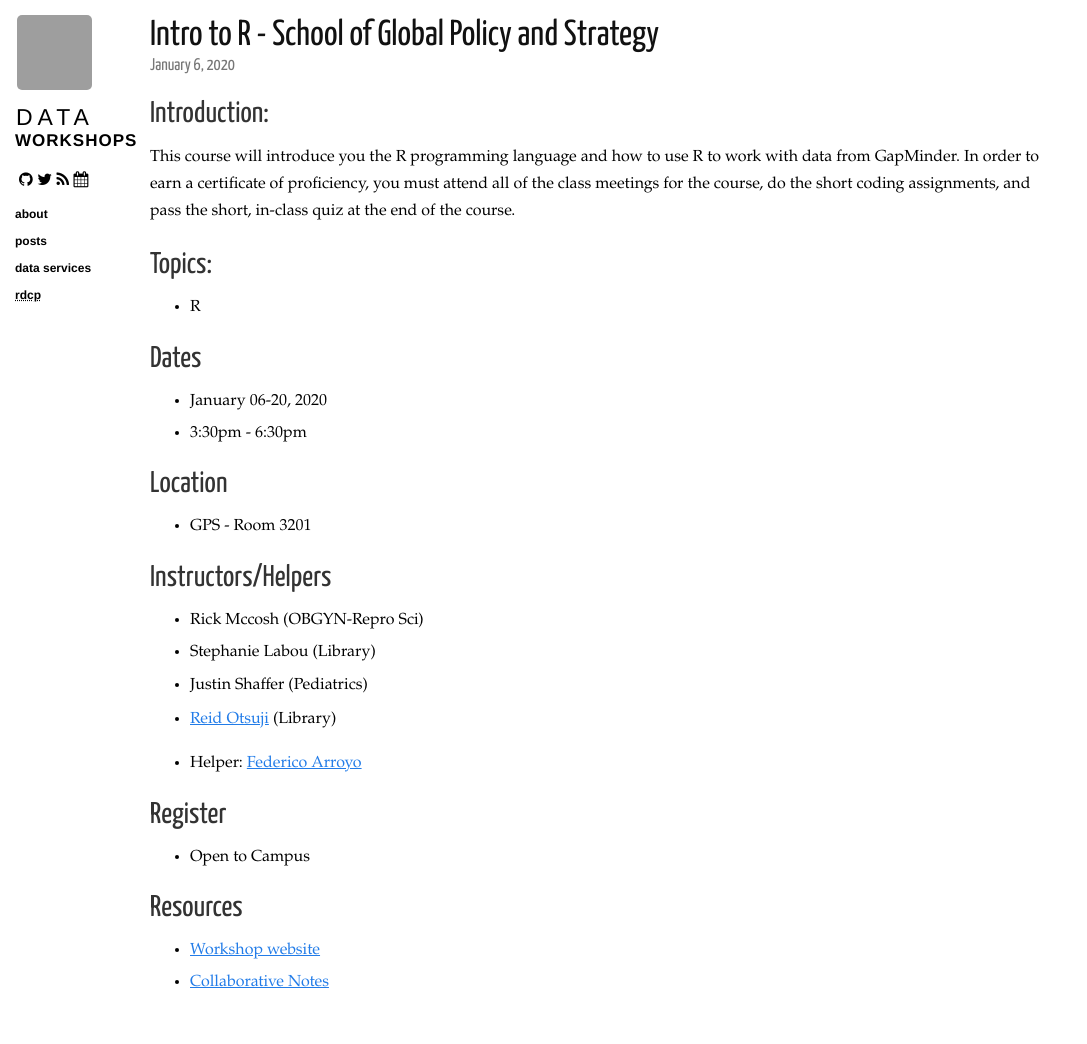
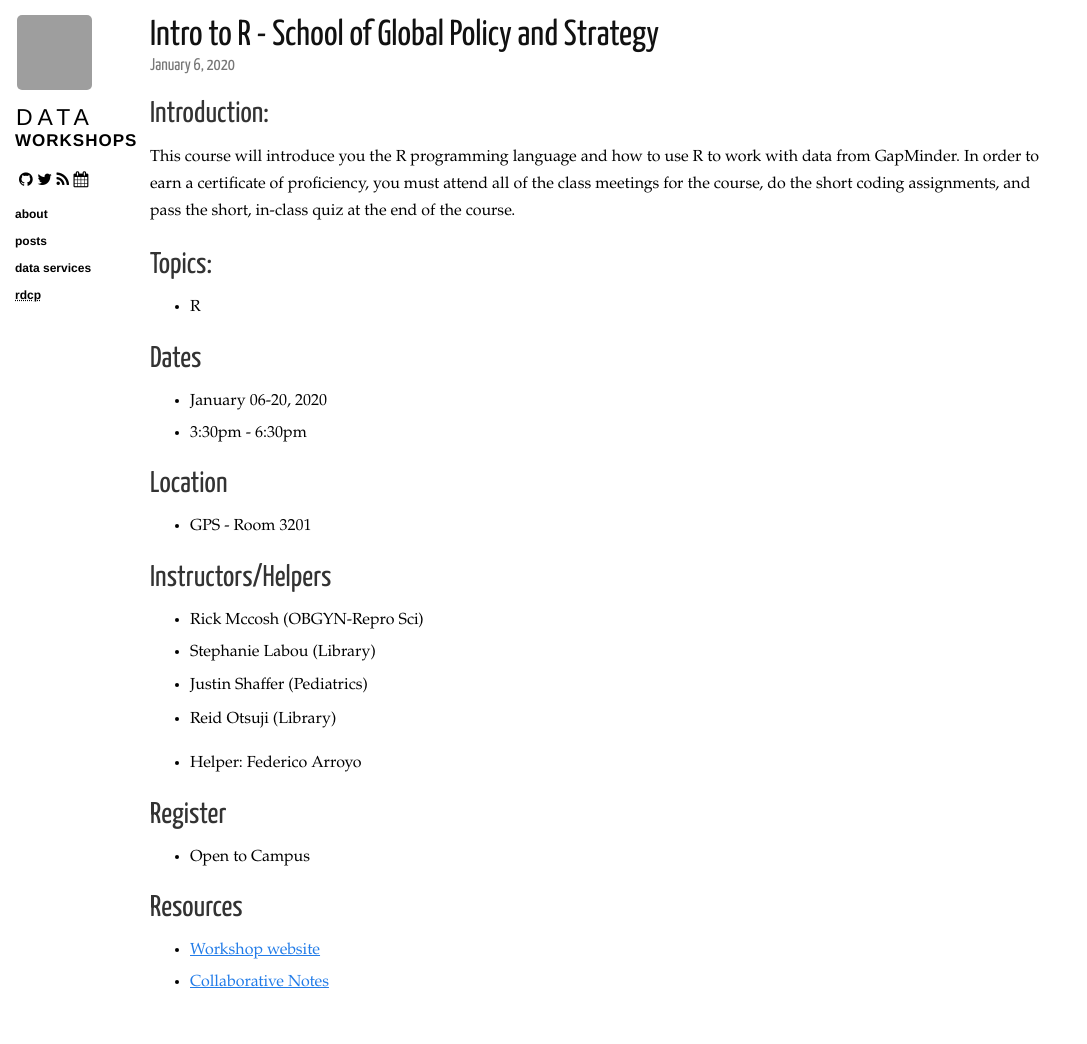
Before and after one commit to ucsdlib/workshops, a Jekyll site: the page built from _posts/2020-01-06-intro-r.md, in a window 1280 px wide. Shown: the whole page, without its empty margins (0-1087 px from the left). Built offline with Jekyll 4.4.1, drawn with Linux system fonts in a browser that asks for light colours; nearby versions of some CDN libraries; part of the change alters nothing that is shown; grey boxes are pictures that could not be loaded.

```diff
--- a/_posts/2020-01-06-intro-r.md
+++ b/_posts/2020-01-06-intro-r.md
@@ -1,7 +1,10 @@
 ---
 layout: post
 title: Intro to R - School of Global Policy and Strategy
-category: [posts, r]
+category:
+  - posts
+  - r
+published: true
 ---
 
 ## Introduction:
@@ -30,9 +33,9 @@ This course will introduce you the R programming language and how to use R to wo
 * Rick Mccosh (OBGYN-Repro Sci)
 * Stephanie Labou (Library)
 * Justin Shaffer (Pediatrics)
-* [Reid Otsuji](rotsuji@ucsd.edu) (Library)
+* Reid Otsuji (Library)
 
-* Helper: [Federico Arroyo](faarroyo@ucsd.edu)
+* Helper: Federico Arroyo
 
 
 ## Register
```
